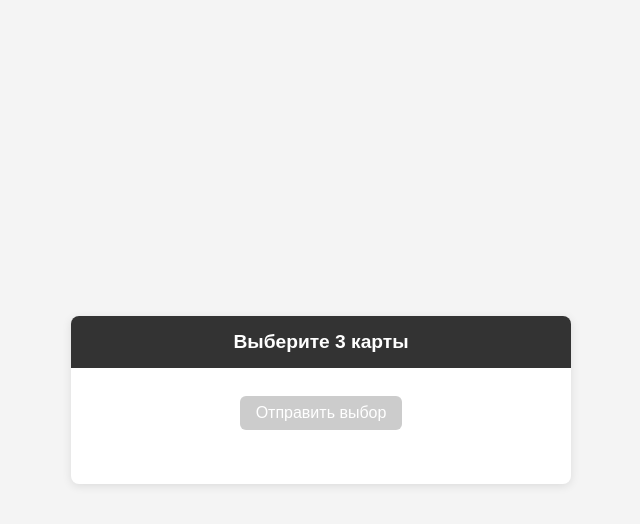
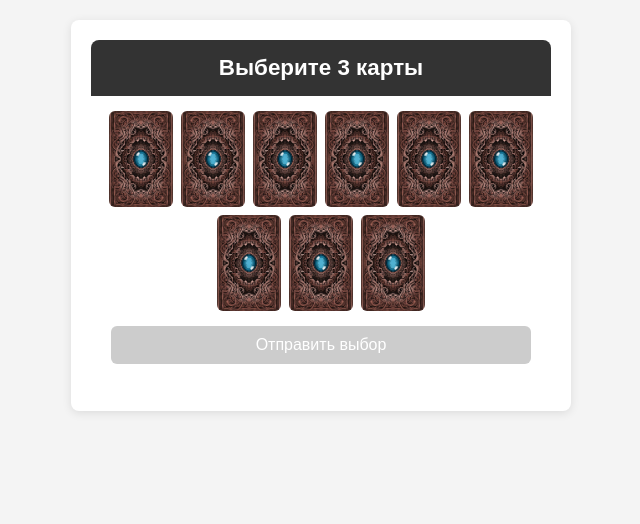
Before and after one commit to Aspeed777/tarot_webapp_repo, a plain HTML site: page index.html in a window 1280 px wide. Shown: the whole page, without its empty margins (319-959 px from the left). Drawn offline with Linux system fonts and the light colour scheme.

Commit message:
Update index.html

```diff
--- a/index.html
+++ b/index.html
@@ -11,23 +11,25 @@
       background: #f4f4f4;
       display: flex;
       justify-content: center;
-      align-items: center;
+      align-items: flex-start; /* выравнивание сверху */
+      padding: 20px;         /* отступы для прокрутки */
       min-height: 100vh;
+      overflow-y: auto;      /* вертикальный скролл */
     }
     .container {
       width: 100%; max-width: 500px;
       background: #fff; border-radius: 8px;
       box-shadow: 0 2px 10px rgba(0,0,0,0.1);
-      text-align: center; padding-bottom: 20px;
+      text-align: center; padding: 20px;
     }
     h1 {
       background: #333; color: #fff;
       padding: 15px; border-radius: 8px 8px 0 0;
-      font-size: 1.2rem;
+      font-size: 1.4rem;
     }
     .cards {
       display: flex; flex-wrap: wrap;
-      justify-content: center; gap: 6px; padding: 10px;
+      justify-content: center; gap: 8px; margin: 15px 0;
     }
     .card {
       width: 64px; height: 96px;
@@ -37,7 +39,7 @@
     .card-inner {
       width: 100%; height: 100%;
       position: relative; transition: transform 0.5s;
-      transform-style: preserve-3d; transform-origin: center center;
+      transform-style: preserve-3d; transform-origin: center;
     }
     .card.flipped .card-inner { transform: rotateY(180deg); }
     .card-back, .card-front {
@@ -47,13 +49,20 @@
     }
     .card-front { transform: rotateY(180deg); }
     #submitBtn {
-      margin: 8px auto; padding: 8px 16px;
-      font-size: 1rem; background: #555;
-      color: #fff; border: none; border-radius: 6px;
-      cursor: pointer; position: sticky; bottom: 10px;
+      display: block;
+      width: calc(100% - 40px);
+      margin: 10px auto;
+      padding: 10px;
+      font-size: 1rem;
+      background: #555;
+      color: #fff;
+      border: none;
+      border-radius: 6px;
+      cursor: pointer;
+      position: relative;
     }
     #submitBtn:disabled { background: #ccc; cursor: not-allowed; }
-    .message { margin-top: 8px; color: red; font-size: 0.9rem; height: 1.2em; }
+    .message { margin-top: 8px; color: red; font-size: 0.9rem; min-height: 1.2em; }
     @media (max-width: 400px) { .card { width: 50px; height: 75px; } }
   </style>
 </head>
@@ -67,11 +76,13 @@
 
   <script>
     window.addEventListener('DOMContentLoaded', () => {
-      const tg = window.Telegram.WebApp;
-      tg.expand();
-      console.log("WEBAPP initialized:", tg);
+      const tg = window.Telegram?.WebApp;
+      if (tg) {
+        tg.expand();
+        console.log("WEBAPP initialized", tg);
+      }
 
-      // Локальных файлов должно быть 9 в корне репозитория:
+      // Локальные картинки
       const FACES = [
         "RWS_Tarot_01_Magician.jpg",
         "RWS_Tarot_02_High_Priestess.jpg",
@@ -89,21 +100,13 @@
       const msg = document.getElementById("message");
       const selected = [];
 
-      // Показать все 9 карт
+      // Показываем все
       FACES.forEach(src => {
-        const card = document.createElement("div");
-        card.className = "card";
+        const card = document.createElement("div"); card.className = "card";
+        const inner = document.createElement("div"); inner.className = "card-inner";
 
-        const inner = document.createElement("div");
-        inner.className = "card-inner";
-
-        const backImg = document.createElement("img");
-        backImg.src = BACK;
-        backImg.className = "card-back";
-
-        const frontImg = document.createElement("img");
-        frontImg.src = src;
-        frontImg.className = "card-front";
+        const backImg = document.createElement("img"); backImg.src = BACK; backImg.className = "card-back";
+        const frontImg = document.createElement("img"); frontImg.src = src; frontImg.className = "card-front";
 
         inner.append(backImg, frontImg);
         card.append(inner);
@@ -117,19 +120,18 @@
         });
       });
 
-      // Обработчик кнопки
+      // Кнопка отправки
       btn.addEventListener("click", () => {
         if (selected.length !== 3) {
           msg.textContent = "Выберите ровно 3 карты.";
           return;
         }
-        console.log("WEBAPP: отправляем данные в бота:", selected);
-
-        if (window.Telegram && Telegram.WebApp && typeof Telegram.WebApp.sendData === "function") {
-          Telegram.WebApp.sendData(JSON.stringify(selected));
-          Telegram.WebApp.close();
+        console.log("WEBAPP: sendData", selected);
+        if (tg && typeof tg.sendData === "function") {
+          tg.sendData(JSON.stringify(selected));
+          tg.close();
         } else {
-          alert("Выбрано карт: " + selected.join(", "));
+          alert("Отправка: " + selected.join(", "));
         }
       });
     });
```
